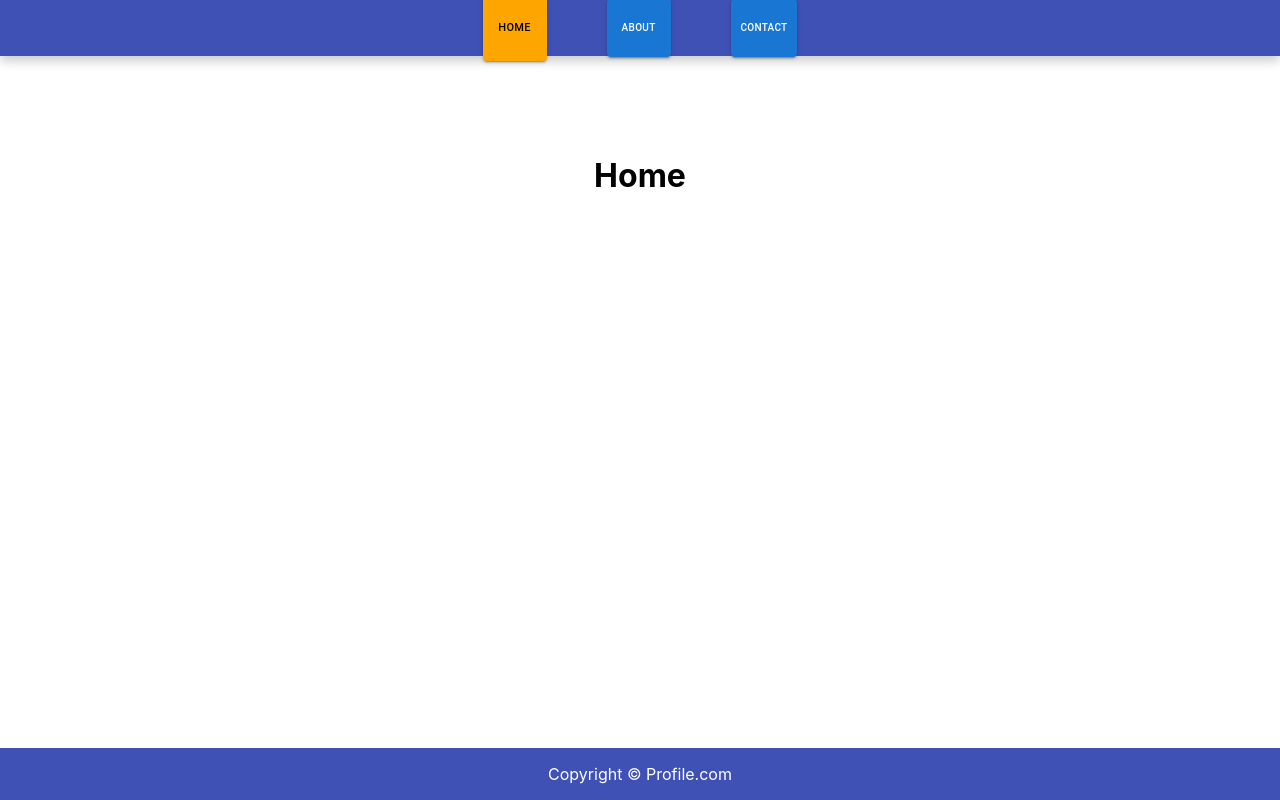
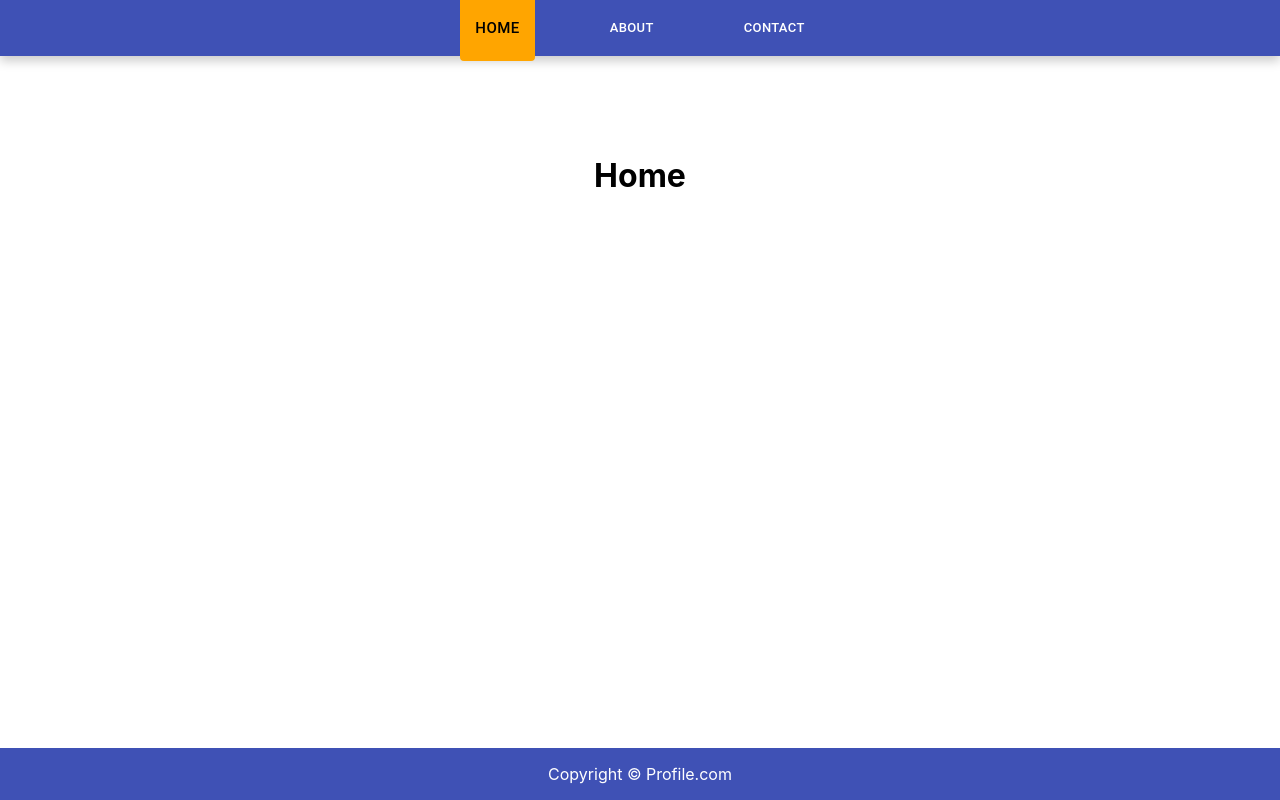
Before and after one commit to NupurKes/practicedemo, a React (Create React App) app: page / in a window 1280 px wide. Built offline with nearby package versions, Linux system fonts and the light colour scheme.

Commit message:
final update

```diff
--- a/src/components/NavButton.js
+++ b/src/components/NavButton.js
@@ -10,25 +10,25 @@ function NavButton(props) {
     //backgroundColor: "green",
     border: "none",
     color: "white",
-    padding: "10px 10px",
+    //padding: "8px 8px",
     textAlign: "center",
     textDecoration: "none",
     display: "inline-block",
-    fontSize: "10px",
+    fontSize: "13px",
   };
   const activeButtonStyle = {
     backgroundColor: "orange",
     border: "none",
     color: "black",
-    padding: "12px 12px",
+   // padding: "12px 12px",
     textAlign: "center",
     textDecoration: "none",
     display: "inline-block",
-    fontSize: "11px",
+    fontSize: "15px",
   };
   return (
     <NavLink to={props.to}>
-      <Button  variant="contained" style={match ? activeButtonStyle : buttonStyle}>
+      <Button  variant="outlined" style={match ? activeButtonStyle : buttonStyle}>
         <p>{props.label}</p>
       </Button>
     </NavLink>
```
